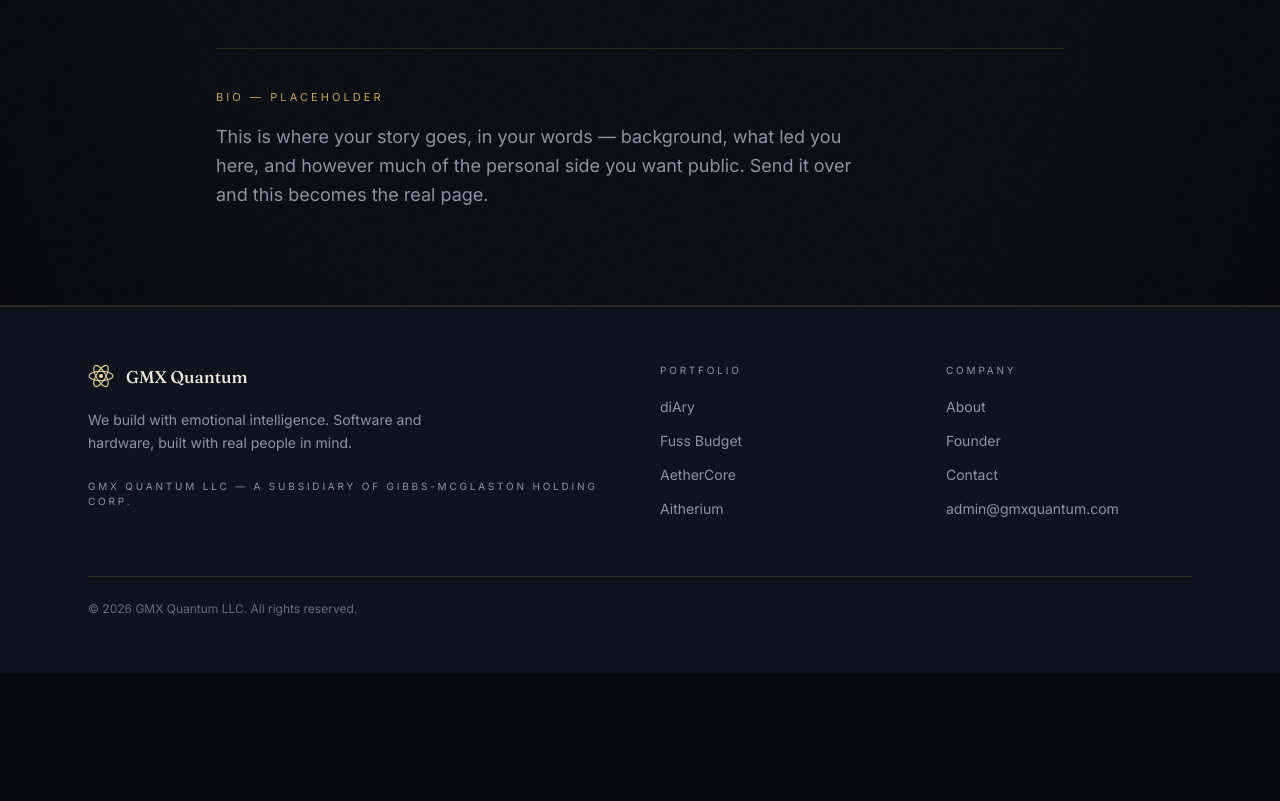
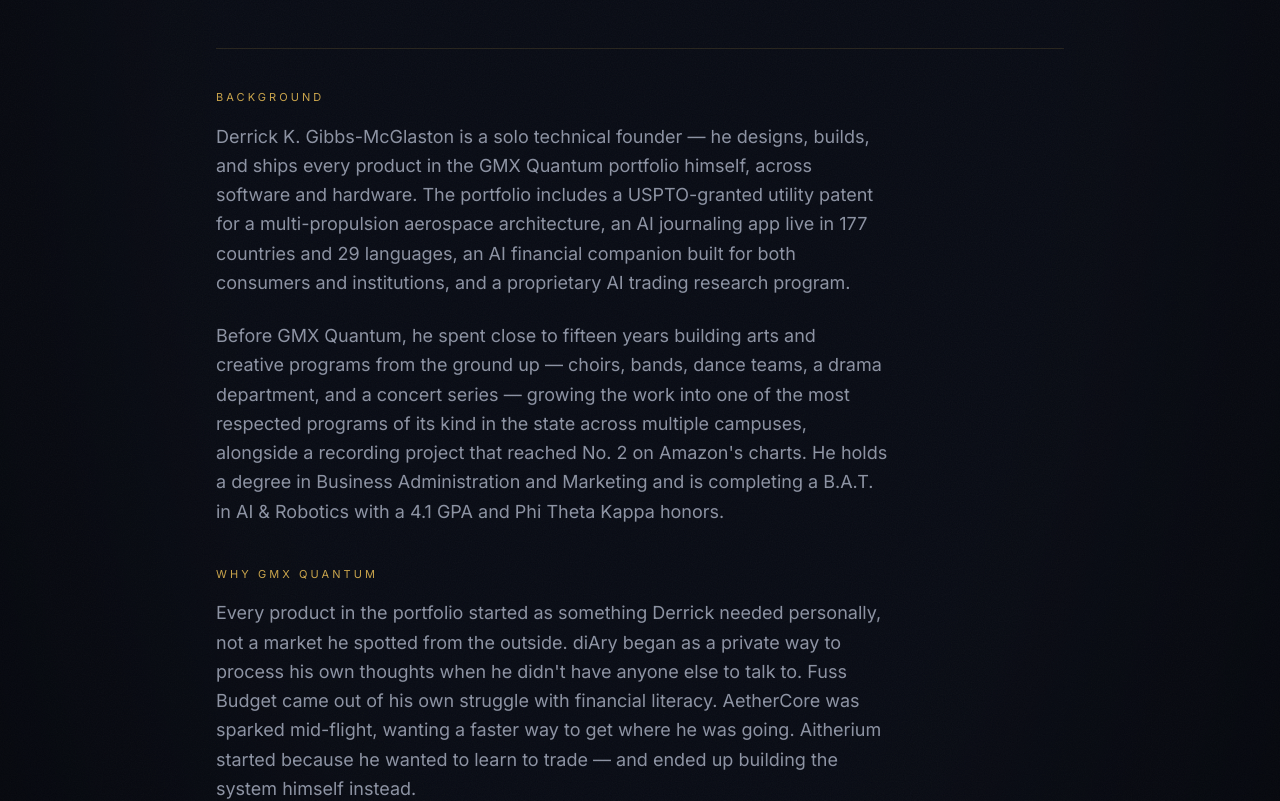
Before and after one commit to dgibbs20/gmx-quantum-site, a React (Vite) app: page /founder in a window 1280 px wide. Shown: the part 360-1161 px from the top of the page. Before the commit the page ends 1033 px from the top, so only its background shows below. Built offline with nearby package versions, Linux system fonts and the light colour scheme.

Commit message:
Add real founder bio

```diff
--- a/src/pages/Founder.jsx
+++ b/src/pages/Founder.jsx
@@ -19,11 +19,44 @@
         </div>
 
         <div className="mt-14 border-t border-line-gold pt-10">
-          <p className="text-eyebrow">Bio — placeholder</p>
+          <p className="text-eyebrow">Background</p>
           <p className="mt-4 max-w-2xl text-lg leading-relaxed text-ivory-dim">
-            This is where your story goes, in your words — background, what
-            led you here, and however much of the personal side you want
-            public. Send it over and this becomes the real page.
+            Derrick K. Gibbs-McGlaston is a solo technical founder — he
+            designs, builds, and ships every product in the GMX Quantum
+            portfolio himself, across software and hardware. The portfolio
+            includes a USPTO-granted utility patent for a multi-propulsion
+            aerospace architecture, an AI journaling app live in 177
+            countries and 29 languages, an AI financial companion built for
+            both consumers and institutions, and a proprietary AI trading
+            research program.
+          </p>
+          <p className="mt-6 max-w-2xl text-lg leading-relaxed text-ivory-dim">
+            Before GMX Quantum, he spent close to fifteen years building
+            arts and creative programs from the ground up — choirs, bands,
+            dance teams, a drama department, and a concert series — growing
+            the work into one of the most respected programs of its kind in
+            the state across multiple campuses, alongside a recording
+            project that reached No. 2 on Amazon's charts. He holds a
+            degree in Business Administration and Marketing and is
+            completing a B.A.T. in AI &amp; Robotics with a 4.1 GPA and Phi
+            Theta Kappa honors.
+          </p>
+
+          <p className="mt-10 text-eyebrow">Why GMX Quantum</p>
+          <p className="mt-4 max-w-2xl text-lg leading-relaxed text-ivory-dim">
+            Every product in the portfolio started as something Derrick
+            needed personally, not a market he spotted from the outside.
+            diAry began as a private way to process his own thoughts when
+            he didn't have anyone else to talk to. Fuss Budget came out of
+            his own struggle with financial literacy. AetherCore was
+            sparked mid-flight, wanting a faster way to get where he was
+            going. Aitherium started because he wanted to learn to trade —
+            and ended up building the system himself instead.
+          </p>
+          <p className="mt-6 max-w-2xl text-lg leading-relaxed text-ivory-dim">
+            That's the throughline behind "we build with emotional
+            intelligence." It's not a slogan — it's just how the portfolio
+            actually got built, one real gap at a time.
           </p>
         </div>
       </div>
```
